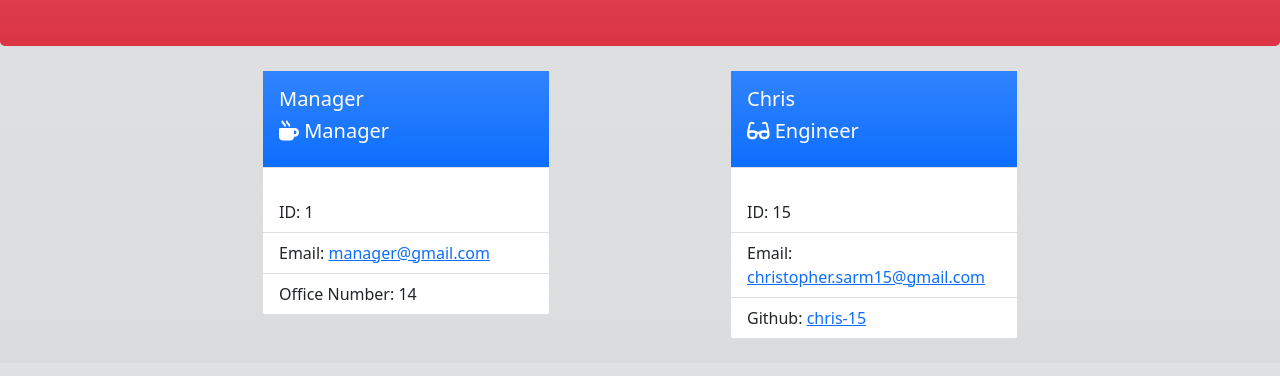
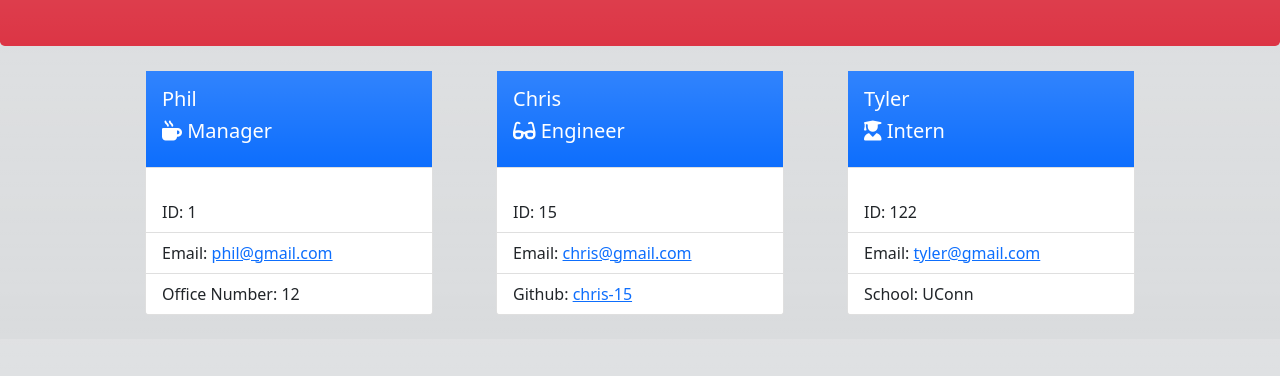
Before and after one commit to chris-15/Team-Profile-Generator-Weekly-Challenge10, a website: page dist/teamProfile.html in a window 1280 px wide. Shown: the part 124-500 px from the top of the page. Drawn offline with nearby package versions, Linux system fonts and the light colour scheme.

Commit message:
updated readme and images to account for code updates

```diff
--- a/dist/teamProfile.html
+++ b/dist/teamProfile.html
@@ -34,7 +34,7 @@
     <div class="mb-4">
       <div class="card" style="width: 18rem">
         <div class="card-body bg-primary bg-gradient text-white">
-          <h5 class="card-title">Manager</h5>
+          <h5 class="card-title">Phil</h5>
           <h5 class="card-title">
             <i class="fa-solid fa-mug-hot"></i> Manager
           </h5>
@@ -42,9 +42,9 @@
         <ul class="list-group list-group-flush pt-4">
           <li class="list-group-item">ID: 1</li>
           <li class="list-group-item">
-            Email: <a href="mailto:manager@gmail.com">manager@gmail.com</a>
+            Email: <a href="mailto:phil@gmail.com">phil@gmail.com</a>
           </li>
-          <li class="list-group-item">Office Number: 14</li>
+          <li class="list-group-item">Office Number: 12</li>
         </ul>
       </div>
     </div>
@@ -60,13 +60,31 @@
     <ul class="list-group list-group-flush pt-4">
       <li class="list-group-item">ID: 15</li>
       <li class="list-group-item">
-        Email: <a href="mailto:christopher.sarm15@gmail.com">christopher.sarm15@gmail.com</a>
+        Email: <a href="mailto:chris@gmail.com">chris@gmail.com</a>
       </li>
       <li class="list-group-item">Github: <a href="https://github.com/chris-15">chris-15</a></li>
     </ul>
   </div>
 </div>
 
+    <div class="mb-4">
+          <div class="card" style="width: 18rem">
+            <div class="card-body bg-primary bg-gradient text-white">
+              <h5 class="card-title">Tyler</h5>
+              <h5 class="card-title">
+                <i class="fa-solid fa-user-graduate"></i> Intern
+              </h5>
+            </div>
+            <ul class="list-group list-group-flush pt-4">
+              <li class="list-group-item">ID: 122</li>
+              <li class="list-group-item">
+                Email: <a href="mailto:tyler@gmail.com">tyler@gmail.com</a>
+              </li>
+              <li class="list-group-item">School: UConn</li>
+            </ul>
+          </div>
+        </div>
+
 
       </div>
     </div>
```
Also changed, not shown: README.md, assets/images/sampleHTML.png (added).
